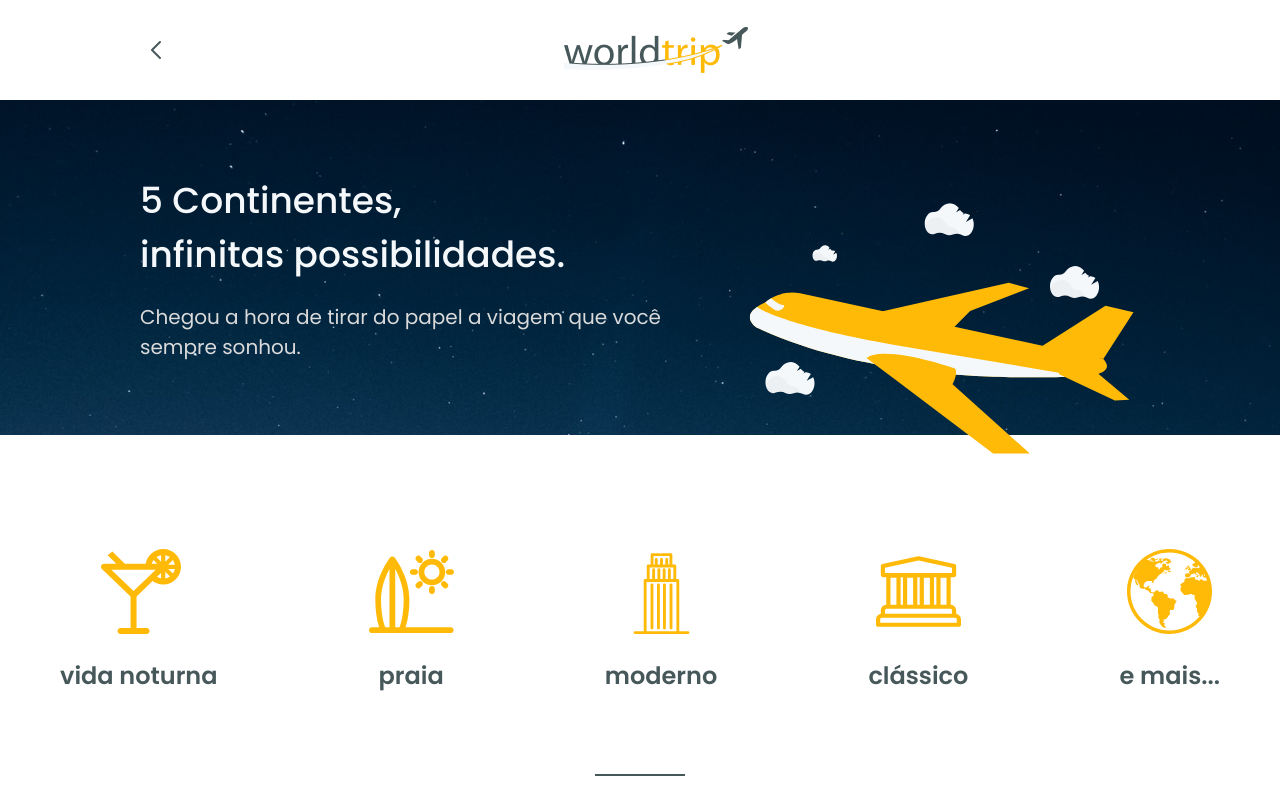
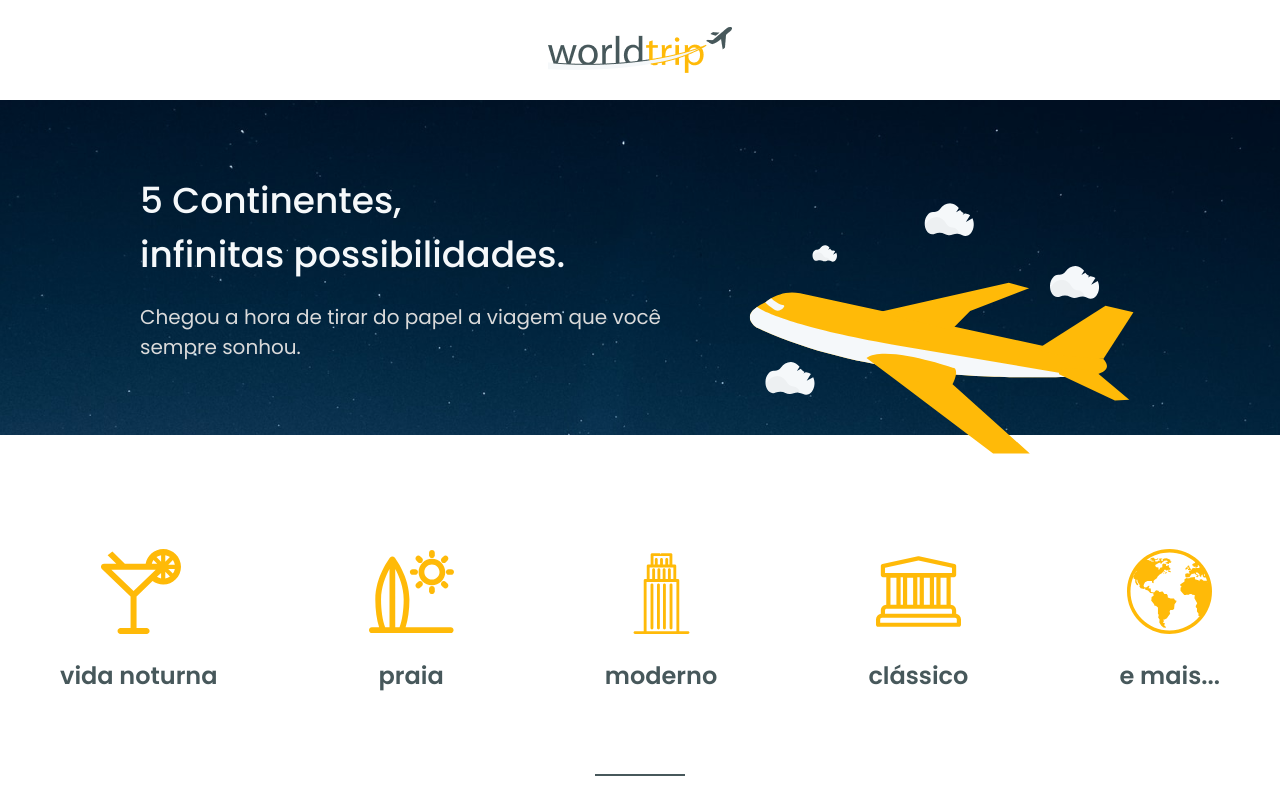
Before and after one commit to devLucasRoberto/worldTrip, a Next.js app: page / in a window 1280 px wide. Shown: the top 800 px of the page. Built offline with nearby package versions, Linux system fonts and the light colour scheme.

Commit message:
Fix header

```diff
--- a/src/components/Header/index.tsx
+++ b/src/components/Header/index.tsx
@@ -1,12 +1,20 @@
 import { Flex, Box, Image, Link as ChakraLink } from '@chakra-ui/react'
+import { useRouter } from 'next/router'
 import Link from 'next/link'
 
 export function Header() {
+  const { asPath } = useRouter()
+
   return (
     <Flex my={27} mx={140} alignItems="center">
+      {asPath != '/' && (
         <Box>
           <Link href="/" passHref>
-          <ChakraLink>
+            <ChakraLink
+              _focus={{
+                outline: 'none'
+              }}
+            >
               <Image
                 src="/assets/back.svg"
                 alt="back"
@@ -16,10 +24,13 @@ export function Header() {
             </ChakraLink>
           </Link>
         </Box>
+      )}
 
-      <Box mx="auto">
+      <Link href="/" passHref>
+        <Box as="a" mx="auto">
           <Image src="/assets/logo.png" alt="worldtrip" />
         </Box>
+      </Link>
     </Flex>
   )
 }
```
Lines whose indentation alone changed are shown as unchanged.
